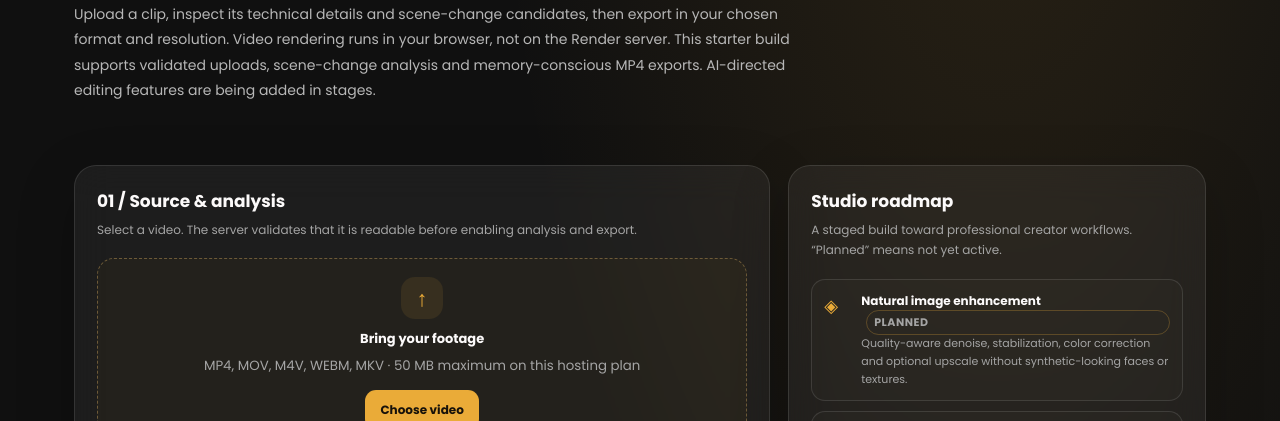
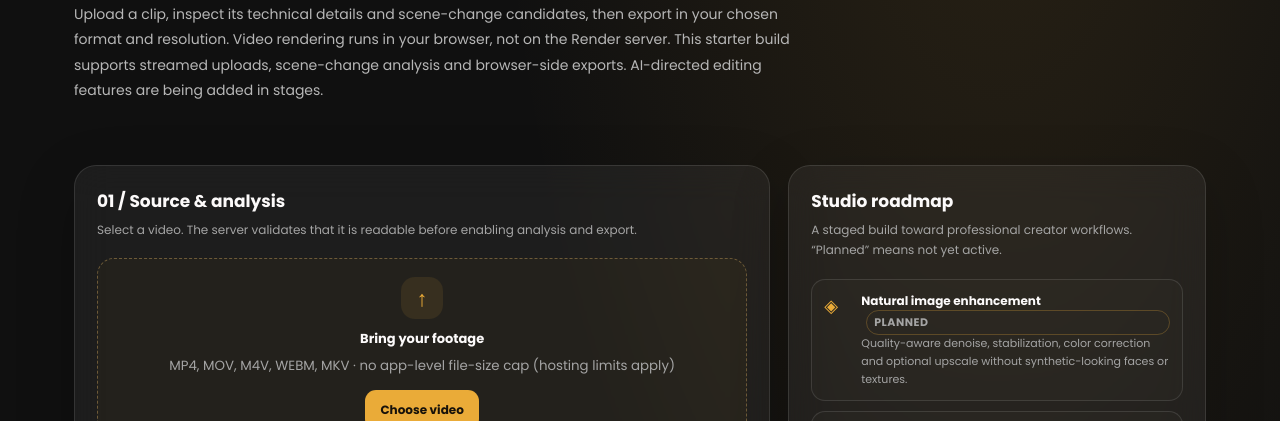
Before and after one commit to Arhbkkk/mind-of-ak-ai-studio, a plain HTML site: page web/index.html in a window 1280 px wide. Shown: the part 311-732 px from the top of the page. Drawn offline with Linux system fonts and the light colour scheme; no server answers.

Commit message:
Clarify uploads have no app-level size cap

```diff
--- a/web/index.html
+++ b/web/index.html
@@ -11,10 +11,10 @@
 </head>
 <body><main class="shell">
 <header class="nav"><div class="brand"><div class="mark">AK</div><div>Mind of AK <span style="color:var(--gold)">AI Studio</span></div></div><div class="status">● PHASE 2 · VIDEO PIPELINE</div></header>
-<section class="hero"><div class="eyebrow">Creator workspace · Built in stages</div><h1>Your footage.<br><span>Your signature.</span></h1><p>Upload a clip, inspect its technical details and scene-change candidates, then export in your chosen format and resolution. Video rendering runs in your browser, not on the Render server. This starter build supports validated uploads, scene-change analysis and memory-conscious MP4 exports. AI-directed editing features are being added in stages.</p></section>
+<section class="hero"><div class="eyebrow">Creator workspace · Built in stages</div><h1>Your footage.<br><span>Your signature.</span></h1><p>Upload a clip, inspect its technical details and scene-change candidates, then export in your chosen format and resolution. Video rendering runs in your browser, not on the Render server. This starter build supports streamed uploads, scene-change analysis and browser-side exports. AI-directed editing features are being added in stages.</p></section>
 <section class="layout"><div class="panel">
 <h2>01 / Source &amp; analysis</h2><p class="sub">Select a video. The server validates that it is readable before enabling analysis and export.</p>
-<div class="drop"><div><div class="upload-icon">↑</div><strong>Bring your footage</strong><small>MP4, MOV, M4V, WEBM, MKV · 50 MB maximum on this hosting plan</small><input id="videoFile" type="file" accept="video/mp4,video/quicktime,video/webm,video/x-matroska,.m4v" hidden><button class="btn" id="chooseBtn" type="button">Choose video</button><div class="filename" id="fileName"></div></div></div>
+<div class="drop"><div><div class="upload-icon">↑</div><strong>Bring your footage</strong><small>MP4, MOV, M4V, WEBM, MKV · no app-level file-size cap (hosting limits apply)</small><input id="videoFile" type="file" accept="video/mp4,video/quicktime,video/webm,video/x-matroska,.m4v" hidden><button class="btn" id="chooseBtn" type="button">Choose video</button><div class="filename" id="fileName"></div></div></div>
 <video id="preview" class="preview" controls playsinline></video>
 <div class="actions"><button class="btn" id="uploadBtn" type="button" disabled>Upload &amp; validate</button><button class="btn secondary" id="analyzeBtn" type="button" disabled>Analyse scenes</button></div>
 <div class="result" id="uploadResult" role="status" aria-live="polite"></div><div class="result" id="analysisResult"></div>
```
